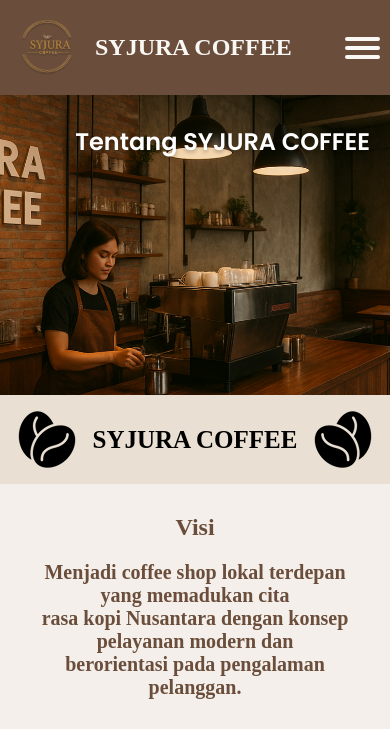
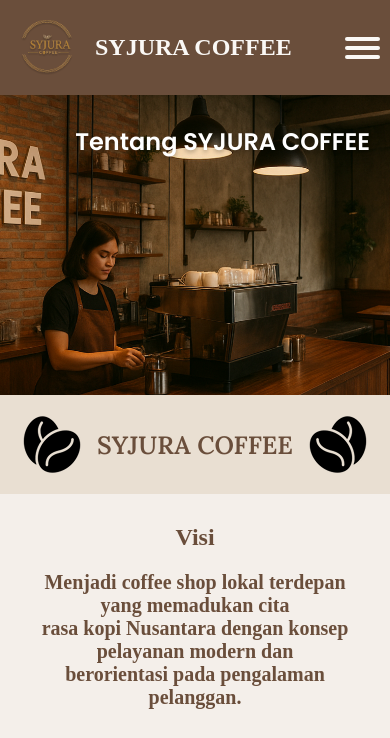
Before and after one commit to ramadhansanjaya18/sipeka, a PHP site: page /about.php in a window 390 px wide. Shown: the top 738 px of the page. Run offline with PHP 8.4, Linux system fonts and the light colour scheme.

Commit message:
edit by rama

```diff
--- a/assets/css/about.css
+++ b/assets/css/about.css
@@ -48,6 +48,11 @@
   align-items: center;
   padding: 5px 20px;
   background-color: var(--cream-bg);
+}
+.top-contain h1 {
+  font-family: var(--font-syjura);
+  color: var(--dark-brown);
+  font-weight: bold;
 }
 
 .container-visi-misi {
@@ -437,14 +442,14 @@
   }
 
   .top-contain {
-    padding: 10px 15px;
-
-    flex-wrap: wrap;
     gap: 10px;
+    padding: 15px 20px;
+    text-align: center;
   }
 
-  .top-contain * {
+  .top-contain h1 {
     font-size: 25px;
+    margin: 0;
   }
 
   .content-grid {
--- a/hrd/wawancara.php
+++ b/hrd/wawancara.php
@@ -343,11 +343,13 @@
 
 // 5. --- LOGIKA DROPDOWN PELAMAR ---
 // FIX: JOIN ke profil_pelamar (p) untuk nama_lengkap di dropdown
+// UPDATE: Filter pelamar yang SUDAH punya jadwal (agar tidak dobel jadwal)
 $query_pelamar = "SELECT l.id_lamaran, p.nama_lengkap, l.posisi_dilamar
                   FROM lamaran l
                   JOIN user u ON l.id_pelamar = u.id_user
                   JOIN profil_pelamar p ON u.id_user = p.id_user
-                  WHERE l.status_lamaran = 'Wawancara'
+                  LEFT JOIN wawancara w ON l.id_lamaran = w.id_lamaran
+                  WHERE l.status_lamaran = 'Wawancara' AND w.id_wawancara IS NULL
                   ORDER BY l.id_lamaran DESC";
 $result_pelamar = $koneksi->query($query_pelamar);
 $opsi_pelamar = [];
```
Also changed, not shown: assets/css/style.css (+11 -0 lines), hrd/cetak_wawancara.php (+23 -14 lines).
